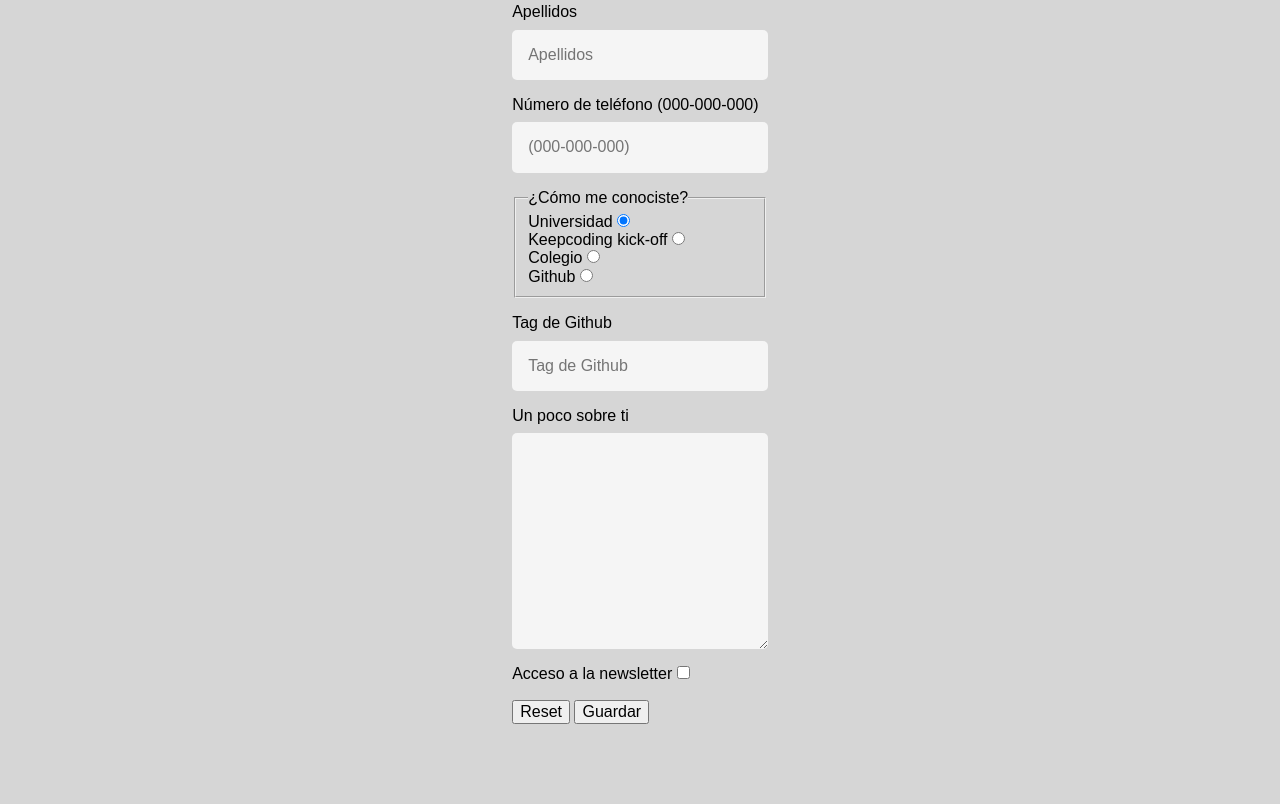
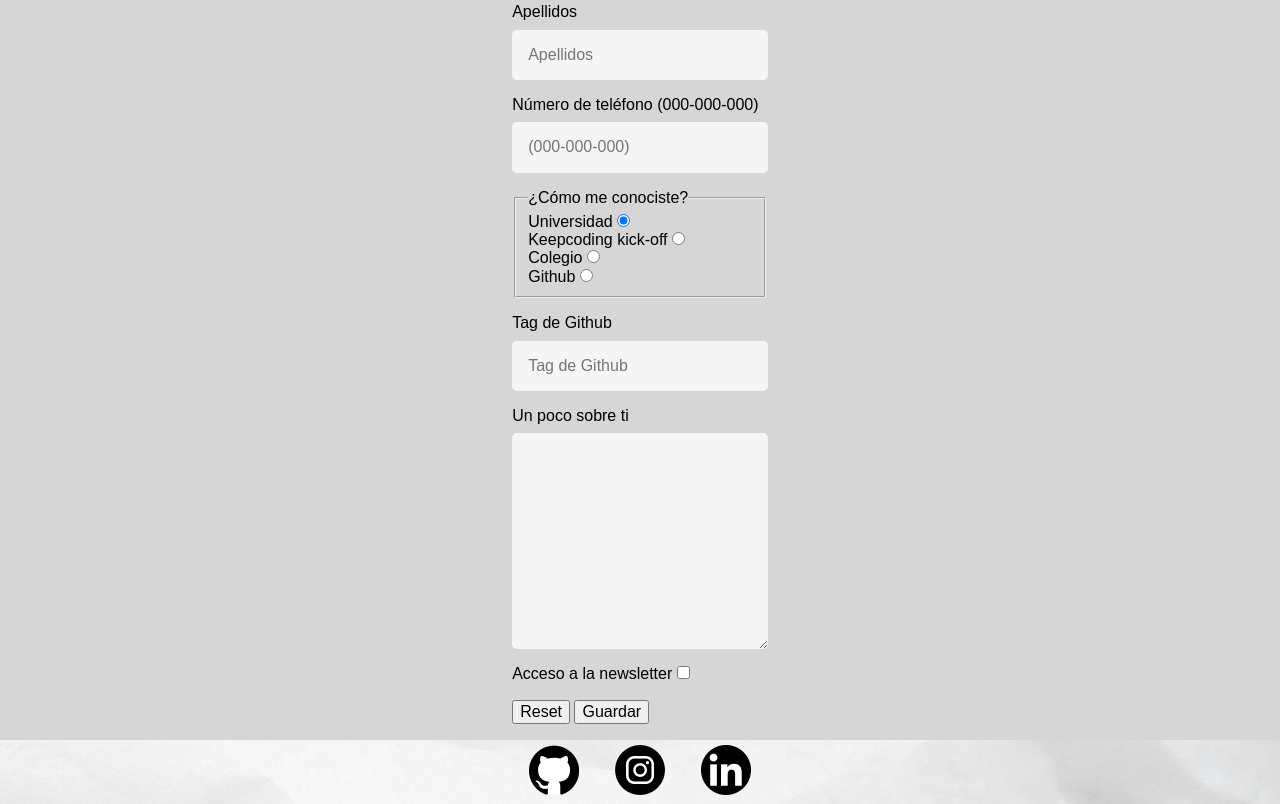
Before and after one commit to Josemiguel736/portfolio, a plain HTML site: page index.html in a window 1280 px wide. Shown: the part 1553-2357 px from the top of the page. Before the commit the page ends 2293 px from the top, so only its background shows below. Drawn offline with Linux system fonts and the light colour scheme.

Commit message:
footer ok

```diff
--- a/index.html
+++ b/index.html
@@ -12,6 +12,7 @@
     <link rel="stylesheet" href="styles/inicio.css">
     <link rel="stylesheet" href="styles/capability.css">
     <link rel="stylesheet" href="styles/contact.css">
+    <link rel="stylesheet" href="styles/footer.css">
 </head>
 <body>
     <header class="header">
@@ -149,13 +150,33 @@
                     </div>
                     </div>
             </form>
-            <footer class="footer">
 
-            </footer>
 
         </div>
 
     </section>
 
+    <footer class="footer">
+        <div class="img-link">
+           <a href="https://github.com/Josemiguel736" target="_blank"
+           title="Enlace al Github de José Miguel Atiénzar"
+           rel="noopener noreferrer">
+           <img src="assets/app/logo github.png" alt="Github José Miguel Atiénzar " srcset=""></a>
+
+
+            <a href="https://www.instagram.com/josemiguelatienzar/?hl=en" target="_blank"
+            title="Enlace al Instagram de José Miguel Atiénzar"
+            rel="noopener noreferrer">
+            <img src="assets/app/logo instagram.png" alt="Instagram José Miguel Atiénzar " srcset=""></a>
+
+
+            <a href="https://www.linkedin.com/in/jos%C3%A9-miguel-ati%C3%A9nzar-heras-3a7302261/" target="_blank"
+            title="Enlace al Linkedin de José Miguel Atiénzar"
+            rel="noopener noreferrer">
+            <img src="assets/app/logo linkedin.png" alt="Linkedin José Miguel Atiénzar " srcset=""></a>
+         </div>
+
+    </footer>
+
 </body>
 </html>
--- /dev/null
+++ b/styles/footer.css
@@ -0,0 +1,17 @@
+.footer {
+    display: flex;
+    justify-content: space-around;
+    background-image: url("../assets/app/mobile-texture.jpg");
+    background-size: cover;
+
+
+
+    img{
+        margin:0.3rem 1rem;
+        max-width: 50px;
+    }
+
+
+
+
+ }
```
Also changed, not shown: assets/app/avatar.png (deleted), assets/app/logo github.png (added), assets/app/logo instagram.png (added), assets/app/logo linkedin.png (added).
